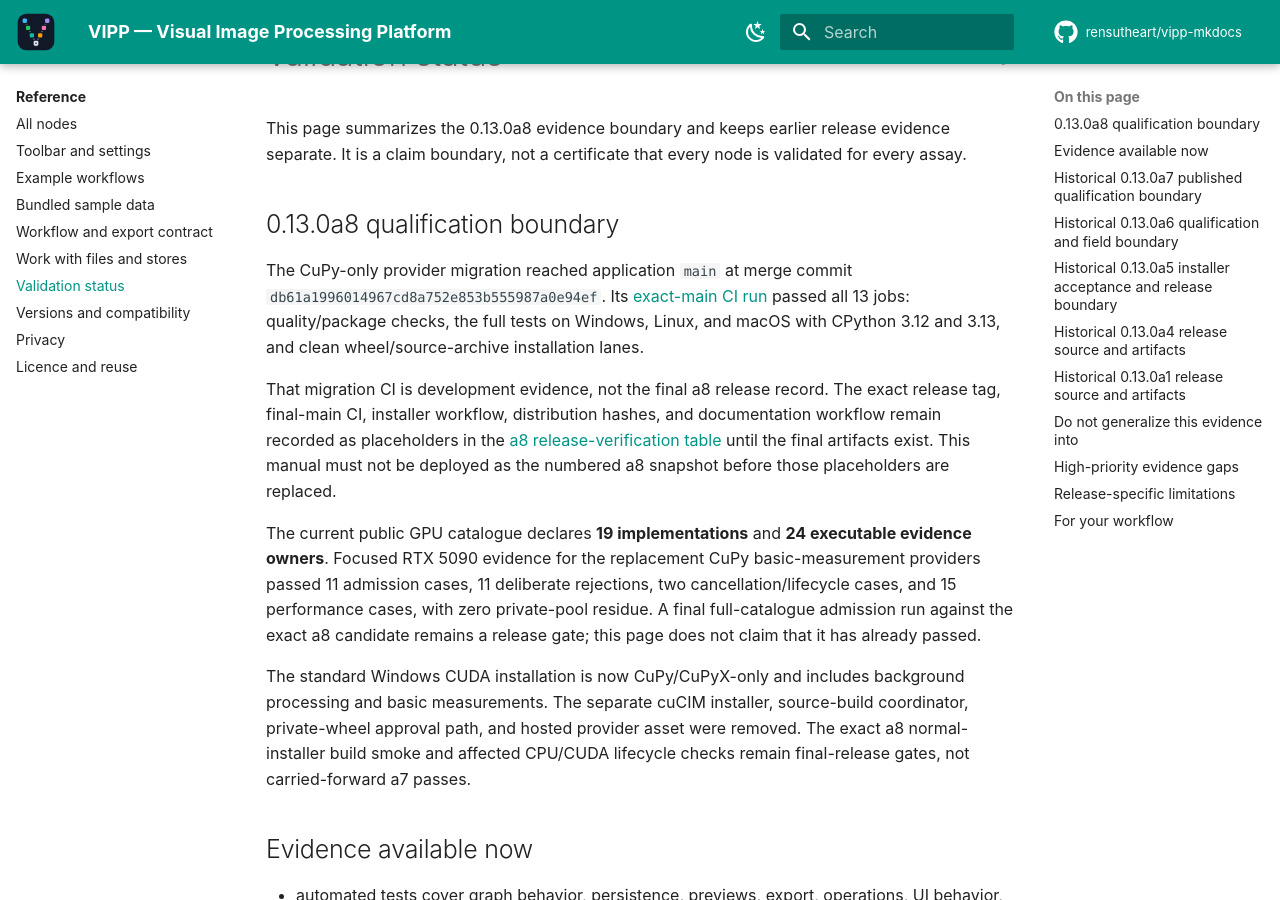
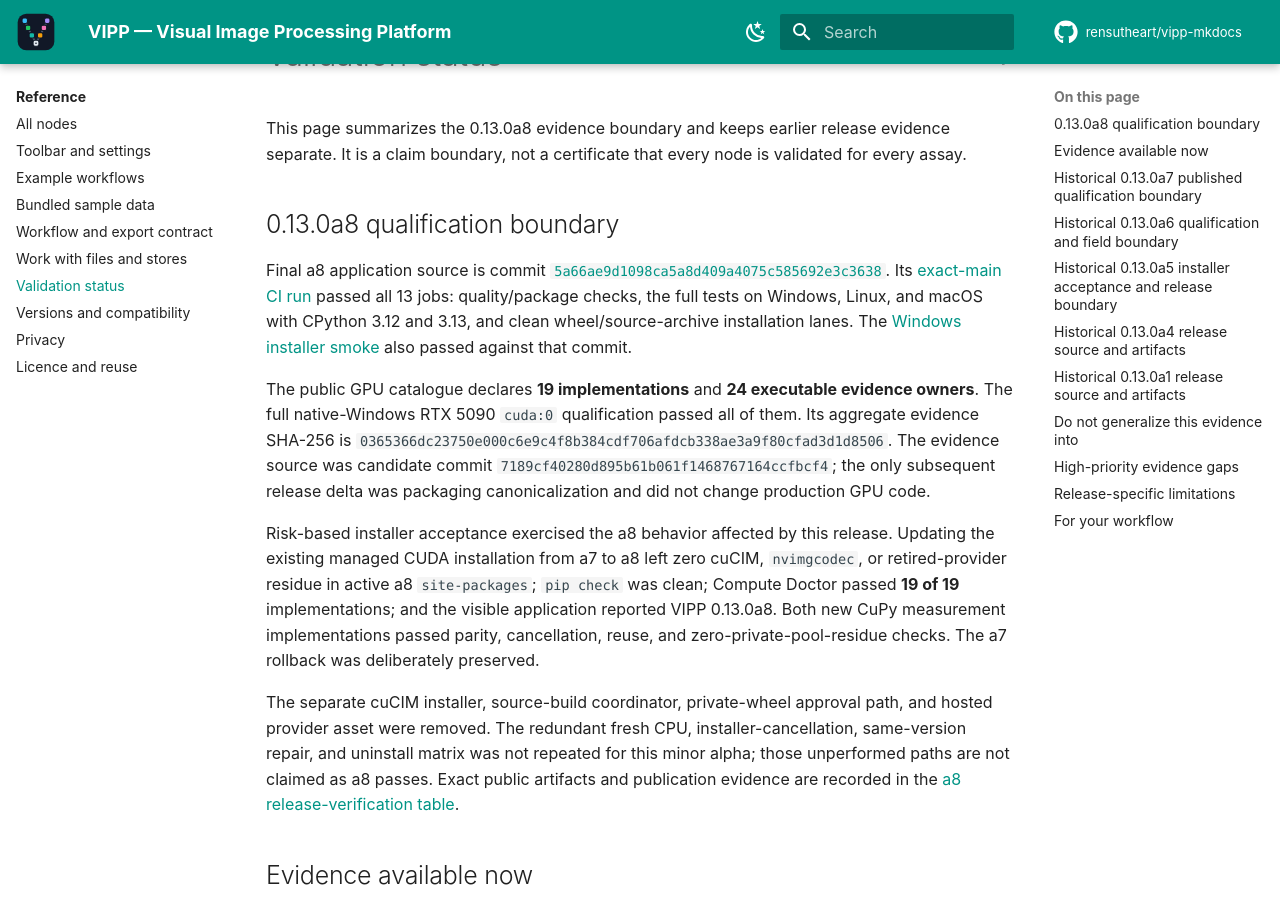
Before and after one commit to rensutheart/vipp-mkdocs, an MkDocs documentation site: the page built from docs/reference/validation-status.md, in a window 1280 px wide and 900 px high, scrolled down 215 px. Built offline with MkDocs 1.6.1 and Material for MkDocs 9.7.7, drawn with Linux system fonts in a browser that asks for light colours; plug-ins that fetch from the network failed and are left out; comment, search, counter and statistics services are not loaded; the version menu is left out.

Commit message:
Finalize 0.13.0a8 release evidence

```diff
--- a/docs/reference/validation-status.md
+++ b/docs/reference/validation-status.md
@@ -6,34 +6,38 @@ is validated for every assay.
 
 ## 0.13.0a8 qualification boundary
 
-The CuPy-only provider migration reached application `main` at merge commit
-`db61a1996014967cd8a752e853b555987a0e94ef`. Its
-[exact-main CI run](https://github.com/rensutheart/napari-vipp/actions/runs/32567020754)
+Final a8 application source is commit
+[`5a66ae9d1098ca5a8d409a4075c585692e3c3638`](https://github.com/rensutheart/napari-vipp/commit/5a66ae9d1098ca5a8d409a4075c585692e3c3638).
+Its
+[exact-main CI run](https://github.com/rensutheart/napari-vipp/actions/runs/32584690313)
 passed all 13 jobs: quality/package checks, the full tests on Windows, Linux,
 and macOS with CPython 3.12 and 3.13, and clean wheel/source-archive
-installation lanes.
+installation lanes. The
+[Windows installer smoke](https://github.com/rensutheart/napari-vipp/actions/runs/32585512509)
+also passed against that commit.
 
-That migration CI is development evidence, not the final a8 release record.
-The exact release tag, final-main CI, installer workflow, distribution hashes,
-and documentation workflow remain recorded as placeholders in the
-[a8 release-verification table](../releases/0.13.0a8.md#release-verification)
-until the final artifacts exist. This manual must not be deployed as the
-numbered a8 snapshot before those placeholders are replaced.
+The public GPU catalogue declares **19 implementations** and **24 executable
+evidence owners**. The full native-Windows RTX 5090 `cuda:0` qualification
+passed all of them. Its aggregate evidence SHA-256 is
+`0365366dc23750e000c6e9c4f8b384cdf706afdcb338ae3a9f80cfad3d1d8506`.
+The evidence source was candidate commit
+`7189cf40280d895b61b061f1468767164ccfbcf4`; the only subsequent release delta
+was packaging canonicalization and did not change production GPU code.
 
-The current public GPU catalogue declares **19 implementations** and **24
-executable evidence owners**. Focused RTX 5090 evidence for the replacement
-CuPy basic-measurement providers passed 11 admission cases, 11 deliberate
-rejections, two cancellation/lifecycle cases, and 15 performance cases, with
-zero private-pool residue. A final full-catalogue admission run against the
-exact a8 candidate remains a release gate; this page does not claim that it has
-already passed.
+Risk-based installer acceptance exercised the a8 behavior affected by this
+release. Updating the existing managed CUDA installation from a7 to a8 left
+zero cuCIM, `nvimgcodec`, or retired-provider residue in active a8
+`site-packages`; `pip check` was clean; Compute Doctor passed **19 of 19**
+implementations; and the visible application reported VIPP 0.13.0a8. Both new
+CuPy measurement implementations passed parity, cancellation, reuse, and
+zero-private-pool-residue checks. The a7 rollback was deliberately preserved.
 
-The standard Windows CUDA installation is now CuPy/CuPyX-only and includes
-background processing and basic measurements. The separate cuCIM installer,
-source-build coordinator, private-wheel approval path, and hosted provider
-asset were removed. The exact a8 normal-installer build smoke and affected
-CPU/CUDA lifecycle checks remain final-release gates, not carried-forward a7
-passes.
+The separate cuCIM installer, source-build coordinator, private-wheel approval
+path, and hosted provider asset were removed. The redundant fresh CPU,
+installer-cancellation, same-version repair, and uninstall matrix was not
+repeated for this minor alpha; those unperformed paths are not claimed as a8
+passes. Exact public artifacts and publication evidence are recorded in the
+[a8 release-verification table](../releases/0.13.0a8.md#release-verification).
 
 ## Evidence available now
 
```
Also changed, not shown: docs/getting-started/windows-field-acceptance.md (+4 -3 lines), docs/releases/0.13.0a8.md (+17 -11 lines).
